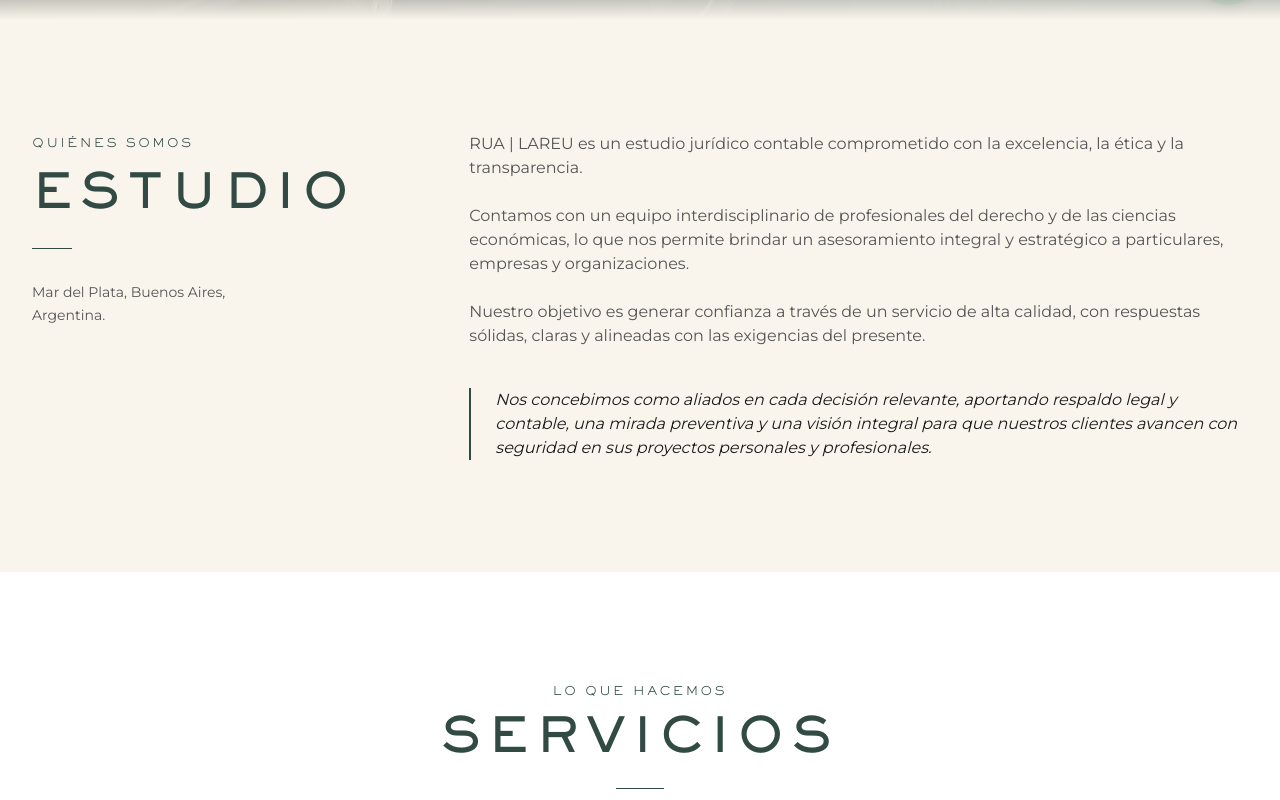
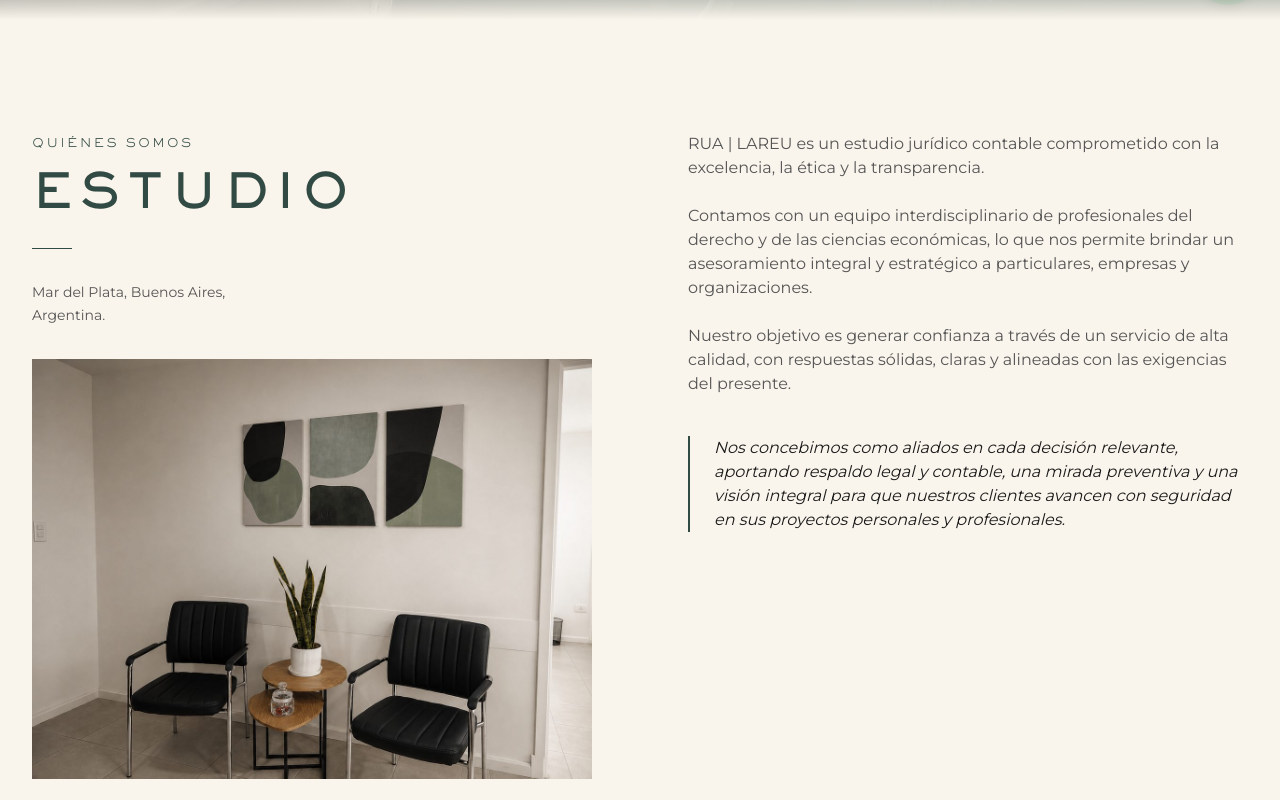
Before and after one commit to RuaLareu/rualareu-web, a Next.js app: page / in a window 1280 px wide. Shown: the part 780-1580 px from the top of the page. Built offline with nearby package versions, Linux system fonts and the light colour scheme.

Commit message:
feat: foto sala de espera en AboutSection con grid simétrico

```diff
--- a/src/components/sections/AboutSection.tsx
+++ b/src/components/sections/AboutSection.tsx
@@ -1,13 +1,14 @@
+import Image from "next/image";
 import ScrollAnimation from "@/components/ui/ScrollAnimation";
 
 export default function AboutSection() {
   return (
     <section id="estudio" className="section-padding bg-background">
       <div className="max-w-7xl mx-auto px-6 lg:px-8">
-        <div className="grid grid-cols-1 lg:grid-cols-12 gap-12 lg:gap-16 xl:gap-24">
+        <div className="grid grid-cols-1 lg:grid-cols-2 gap-12 lg:gap-16 xl:gap-24">
 
-          {/* ── Left: heading ── */}
-          <ScrollAnimation className="lg:col-span-4 lg:pt-1">
+          {/* ── Left: heading + foto ── */}
+          <ScrollAnimation className="lg:pt-1">
             <p className="font-sackers-light text-accent text-[10px] sm:text-xs tracking-[0.32em] mb-5">
               Quiénes somos
             </p>
@@ -15,13 +16,22 @@
               Estudio
             </h2>
             <div className="w-10 h-px bg-accent mb-8" />
-            <p className="text-text-secondary text-sm leading-relaxed">
+            <p className="text-text-secondary text-sm leading-relaxed mb-8">
               Mar del Plata, Buenos Aires,<br className="hidden lg:block" /> Argentina.
             </p>
+            <div className="overflow-hidden">
+              <Image
+                src="/images/estudio-espera.jpg"
+                alt="Sala de espera del estudio RUA | LAREU"
+                width={1200}
+                height={900}
+                className="w-full h-auto object-cover"
+              />
+            </div>
           </ScrollAnimation>
 
           {/* ── Right: body text ── */}
-          <ScrollAnimation delay={120} className="lg:col-span-8">
+          <ScrollAnimation delay={120}>
             <div className="space-y-6 text-text-secondary text-[15px] lg:text-base leading-[1.85]">
               <p>
                 RUA | LAREU es un estudio jurídico contable comprometido con la excelencia,
```
Also changed, not shown: public/images/estudio-espera.jpg (added).
